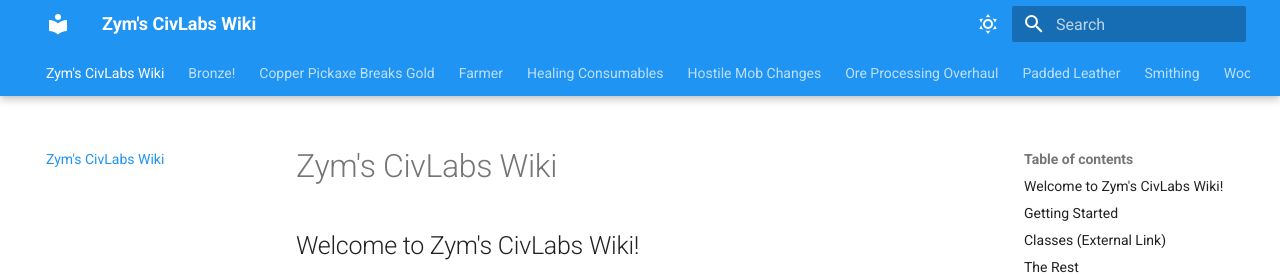
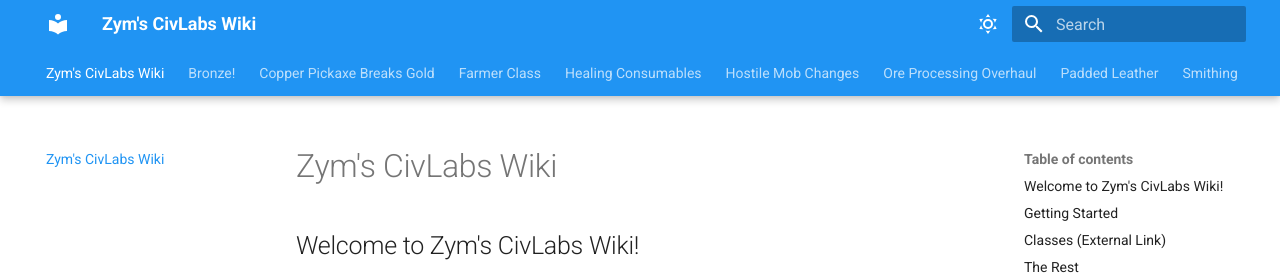
Before and after one commit to zymsbgt/zym-civlabs-docs, an MkDocs documentation site: the page built from docs/index.md, in a window 1280 px wide. Shown: the top 275 px of the page. Built offline with MkDocs 1.6.1 and Material for MkDocs 9.7.7, drawn with Linux system fonts in a browser that asks for light colours.

Commit message:
Renamed Farmer to Farmer Class

```diff
--- a/docs/Farmer.md
+++ b/docs/Farmer.md
@@ -1,4 +1,4 @@
-# Farmer
+# Farmer Class
 
 Everything about the Farmer class is the same as the [Farmer class in CivLabs Wiki](https://wiki.civlabs.org/books/plugin-info/page/farmer) (External link) except for the following changes:
 
```
